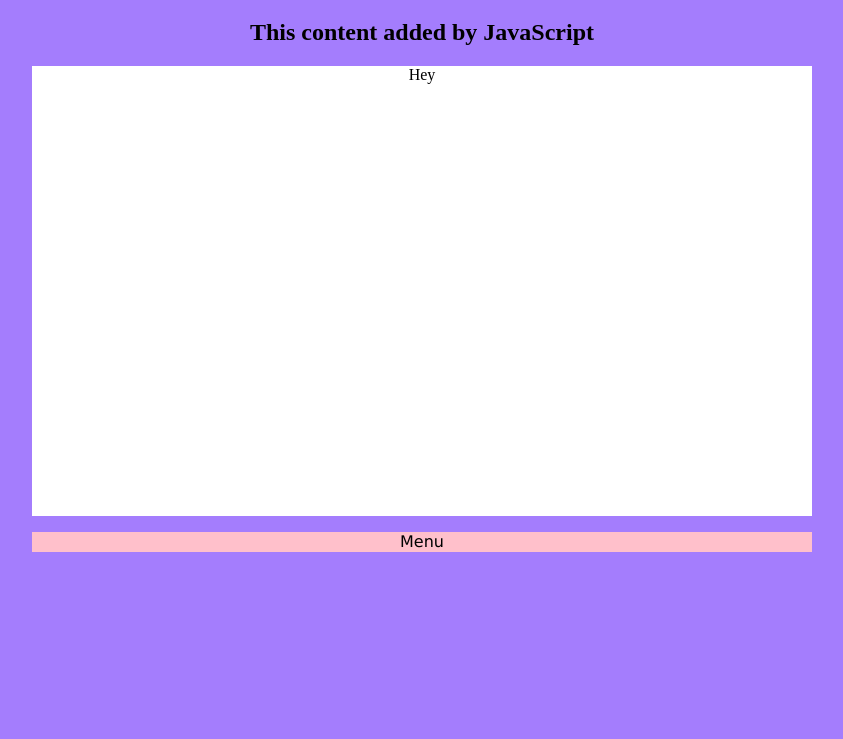
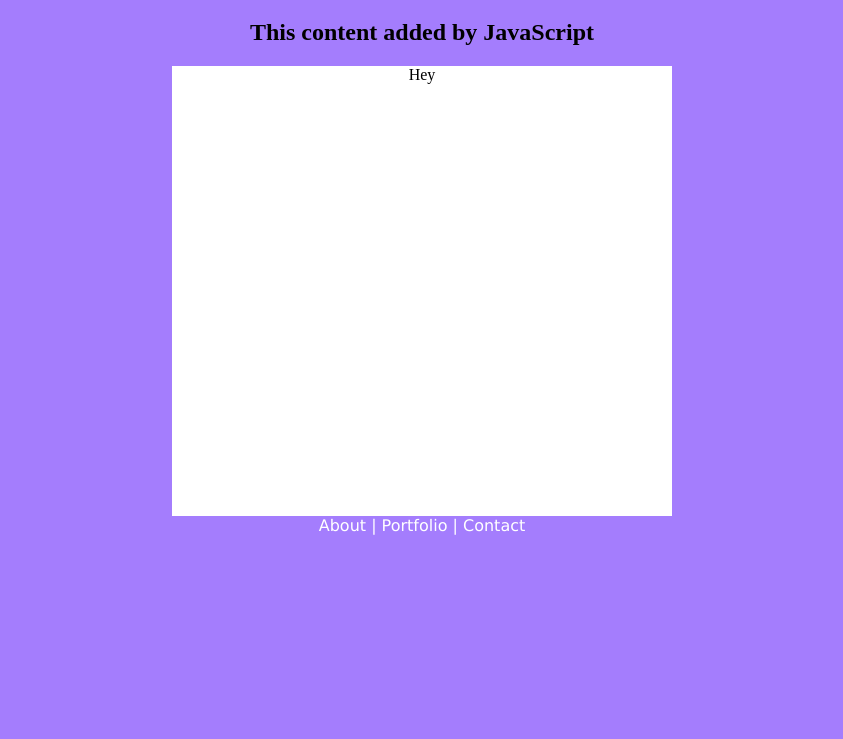
Before and after one commit to dawnteigh/amadeusX, a plain HTML site: page index.html in a window 1280 px wide. Shown: the part 61-800 px from the top of the page, without its empty margins (218-1061 px from the left). Drawn offline with Linux system fonts and the light colour scheme.

Commit message:
abandoned hover properties, resized box with auto overflow

```diff
--- a/index.html
+++ b/index.html
@@ -15,15 +15,12 @@
         <a name="Contact"></a>
         <div id="text">Howdy</div>
     </div>
-      <div id="nav">
-        <p id="text">
-          <span id="disappear">Menu</span>
-        </p>
+      <div id="contain2">
           <div>
-            <a href="#About">About</a>
-            <a href="#Portfolio">Portfolio</a>
-            <a href="#Contact">Contact</a>
+            <a id="links" href="#About">About</a> |
+            <a id="links" href="#Portfolio">Portfolio</a> |
+            <a id="links" href="#Contact">Contact</a>
           </div>
-    </div>
+      </div>
   </body>
 </html>
--- a/script.js
+++ b/script.js
@@ -1,9 +1,3 @@
 const h2 = document.createElement("h2");
 h2.textContent = "This content added by JavaScript";
 document.querySelector("body").appendChild(h2);
-const disappear = $("#disappear");
-$("#text").hover(function(){
-    disappear.hide();
-}, function() {
-    disappear.show();
-});
--- a/style.css
+++ b/style.css
@@ -5,34 +5,42 @@ body {
 h1 {
     text-align: center;
 }
-#nav {
+#contain2 {
     text-align: center;
-    background-color: pink;
+    background-color: rgb(164, 125, 253);
     position: relative;
-    width:780px;
+    width:500px;
     height:20px;
     margin: 0 auto;
+    color: white;
     font-family: "Verdana";
 }
-#nav:hover {
-
+#links {
     text-align: center;
-    background-color: pink;
-    height:40px;
+    height: 20px;
+    color:white;
+    text-decoration: none;
+}
+#links:visited{
+    color: white;
+}
+#links:hover {
+    text-decoration: underline;
 }
 #contain {
     position: relative;
     overflow: hidden;
     top: 50%;
     text-align: center;
-    width: 780px;
+    width: 500px;
     height: 450px;
     display: block;
     margin: 0 auto;
     background-color: #FFFFFF;
 }
 #text {
-    width:780px;
+    width:500px;
     height:450px;
     display: block;
+    overflow: auto;
 }
```
